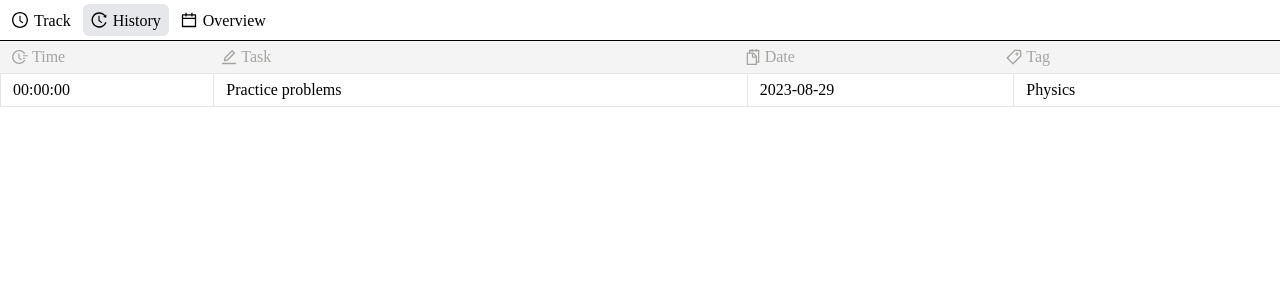
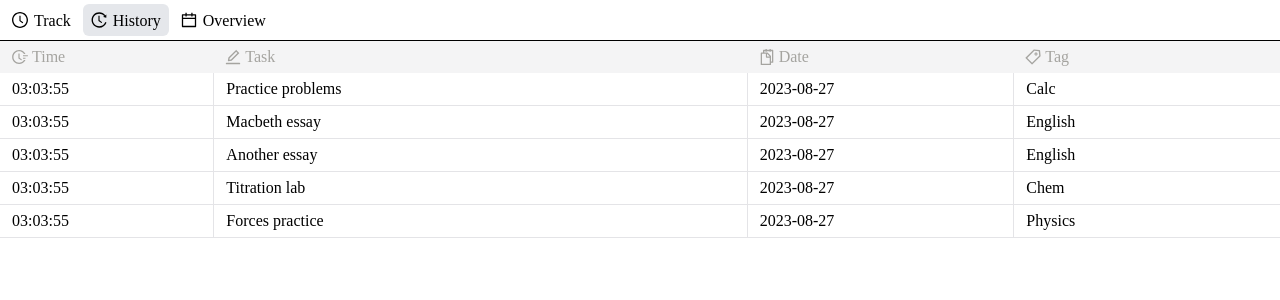
Before and after one commit to Amelia1110/notion-time-tracker, a React (Create React App) app: page / in a window 1280 px wide. Both pictures are taken after a click on the button "History". Shown: the top 300 px of the page. Built offline with nearby package versions, Linux system fonts and the light colour scheme.

Commit message:
history page

```diff
--- /dev/null
+++ b/src/components/Tag.tsx
@@ -0,0 +1,13 @@
+import { TimeEntry } from "./objects/entryList";
+
+interface Props {
+    entry: TimeEntry;
+}
+
+export default function Tag({entry}: Props) {
+    return (
+        <div className={`bg-${entry.tag.colour}-200`}>
+            {entry.tag.name}
+        </div>
+    )
+}
--- a/src/components/TimeEntry.tsx
+++ /dev/null
@@ -1,20 +0,0 @@
-import { Col, Row } from "antd";
-
-export default function TimeEntry() {
-    return (
-        <Row>
-            <Col span={4} className="antd-amiri py-1 px-3 border border-r-0 border-zinc-200">
-                00:00:00
-            </Col>
-            <Col span={10} className="antd-amiri py-1 px-3 border border-r-0 border-zinc-200">
-                Practice problems
-            </Col>
-            <Col span={5} className="antd-amiri py-1 px-3 border border-r-0 border-zinc-200">
-                2023-08-29
-            </Col>
-            <Col span={5} className="antd-amiri py-1 px-3 border border-r-0 border-zinc-200">
-                Physics
-            </Col>
-        </Row>
-    )
-}
--- /dev/null
+++ b/src/components/TimeEntryRow.tsx
@@ -0,0 +1,26 @@
+import { Col, Row} from "antd";
+import { TimeEntry } from "./objects/entryList";
+import Tag from "./Tag";
+
+interface Props {
+    entry: TimeEntry;
+}
+
+export default function TimeEntryRow({entry}: Props) {
+    return (
+        <Row>
+            <Col span={4} className="antd-amiri py-1 px-3 border border-t-0 border-x-0 border-zinc-200">
+                {entry.time.toTimeString().slice(0, 8)}
+            </Col>
+            <Col span={10} className="antd-amiri py-1 px-3 border border-t-0 border-r-0 border-zinc-200">
+                {entry.task}
+            </Col>
+            <Col span={5} className="antd-amiri py-1 px-3 border border-t-0 border-r-0 border-zinc-200">
+                {entry.date.toISOString().split('T')[0]}
+            </Col>
+            <Col span={5} className="antd-amiri py-1 px-3 border border-t-0 border-r-0 border-zinc-200">
+               <Tag entry={entry}/>
+            </Col>
+        </Row>
+    )
+}
--- a/src/components/objects/entryList.tsx
+++ b/src/components/objects/entryList.tsx
@@ -1,17 +1,17 @@
-import { Tag } from "./tagList";
+import { TagItem } from "./tagList";
 import { tags } from "./tagList";
 
 export interface TimeEntry {
     task: string;
-    time: number;
+    time: Date;
     date: Date;
-    tag: Tag;
+    tag: TagItem;
 }
 
-export const ENTRIES = [
-    {task: "Practice problems", time: 1200, date: new Date(), tag: tags['Calc']},
-    {task: "Macbeth essay", time: 1600, date: new Date(), tag: tags['English']},
-    {task: "Another essay", time: 1300, date: new Date(), tag: tags['English']},
-    {task: "Titration lab", time: 1900, date: new Date(), tag: tags['Chem']},
-    {task: "Forces practice", time: 1200, date: new Date(), tag: tags['Physics']},
+export const entries: TimeEntry[] = [
+    {task: "Practice problems", time: new Date(), date: new Date(), tag: tags['Calc']},
+    {task: "Macbeth essay", time: new Date(), date: new Date(), tag: tags['English']},
+    {task: "Another essay", time: new Date(), date: new Date(), tag: tags['English']},
+    {task: "Titration lab", time: new Date(), date: new Date(), tag: tags['Chem']},
+    {task: "Forces practice", time: new Date(), date: new Date(), tag: tags['Physics']},
 ]
--- a/src/components/objects/tagList.tsx
+++ b/src/components/objects/tagList.tsx
@@ -1,10 +1,10 @@
-export interface Tag {
+export interface TagItem {
     name: string;
     colour: string;
 }
 
 interface tagList {
-    [key: string]: Tag;
+    [key: string]: TagItem;
 }
 
 export const tags: tagList = {
--- a/src/layout/pages/HistoryPage.tsx
+++ b/src/layout/pages/HistoryPage.tsx
@@ -1,17 +1,21 @@
 import { Col, Row } from "antd";
-import TimeEntry from "../../components/TimeEntry";
 import { EditOutlined, FieldTimeOutlined, SnippetsOutlined, TagOutlined } from "@ant-design/icons";
+import { entries } from "../../components/objects/entryList";
+import TimeEntryRow from "../../components/TimeEntryRow";
 
 export default function HistoryPage() {
     return (
         <div>
-            <Row className="px-3 py-1 bg-zinc-100">
-                <Col span={4} className="antd-header flex gap-1"><FieldTimeOutlined />Time</Col>
-                <Col span={10} className="antd-header flex gap-1"><EditOutlined />Task</Col>
-                <Col span={5} className="antd-header flex gap-1"><SnippetsOutlined />Date</Col>
-                <Col span={5} className="antd-header flex gap-1"><TagOutlined />Tag</Col>
+            <Row className="bg-zinc-100">
+                <Col span={4} className="px-3 py-1 antd-header flex gap-1"><FieldTimeOutlined />Time</Col>
+                <Col span={10} className="px-3 py-1 antd-header flex gap-1"><EditOutlined />Task</Col>
+                <Col span={5} className="px-3 py-1 antd-header flex gap-1"><SnippetsOutlined />Date</Col>
+                <Col span={5} className="px-3 py-1 antd-header flex gap-1"><TagOutlined />Tag</Col>
             </Row>
-            <TimeEntry/>
+            {entries.map(entry => (
+                <TimeEntryRow entry={entry}/>
+            ))}
+
         </div>
     )
 }
```
